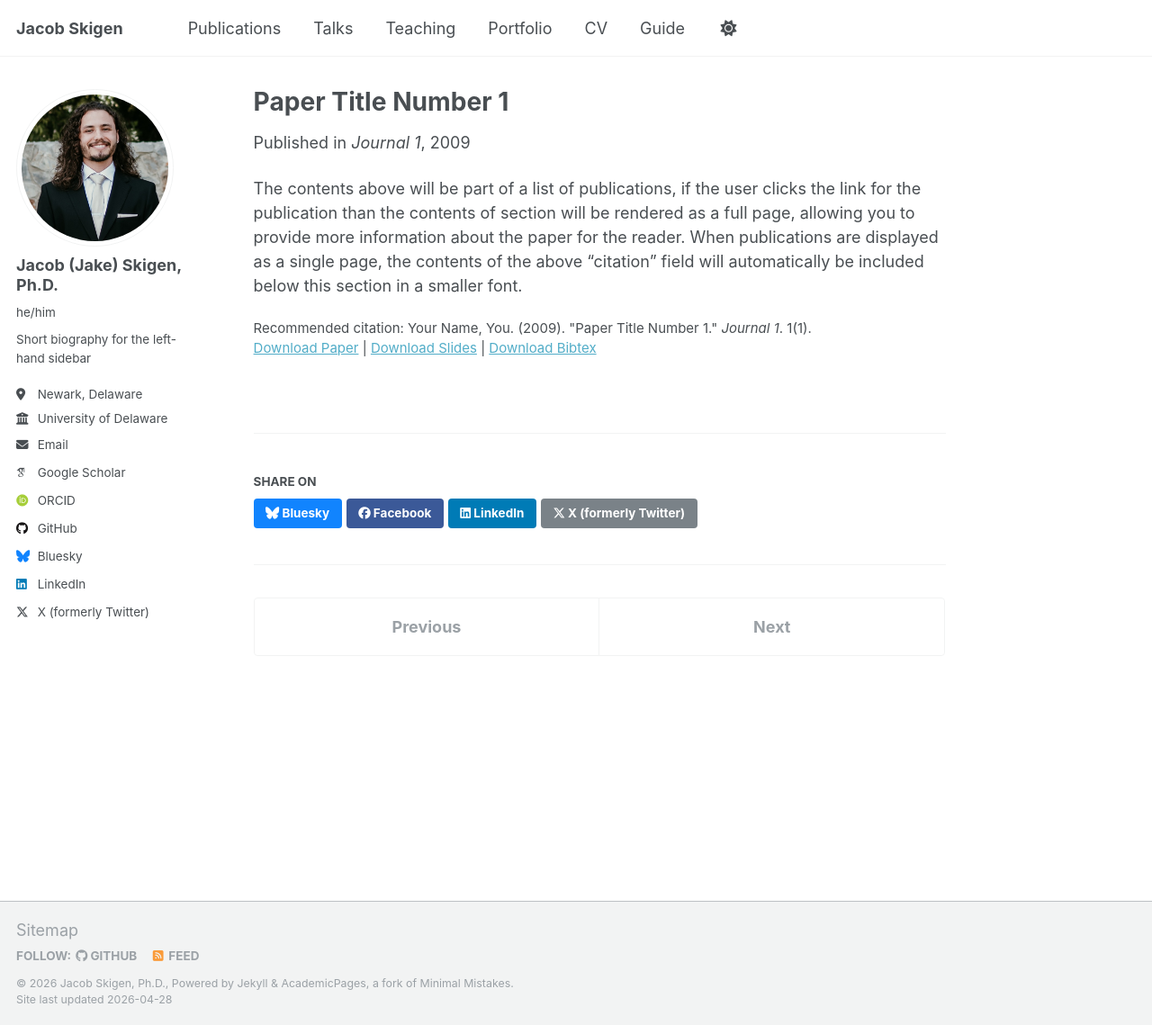
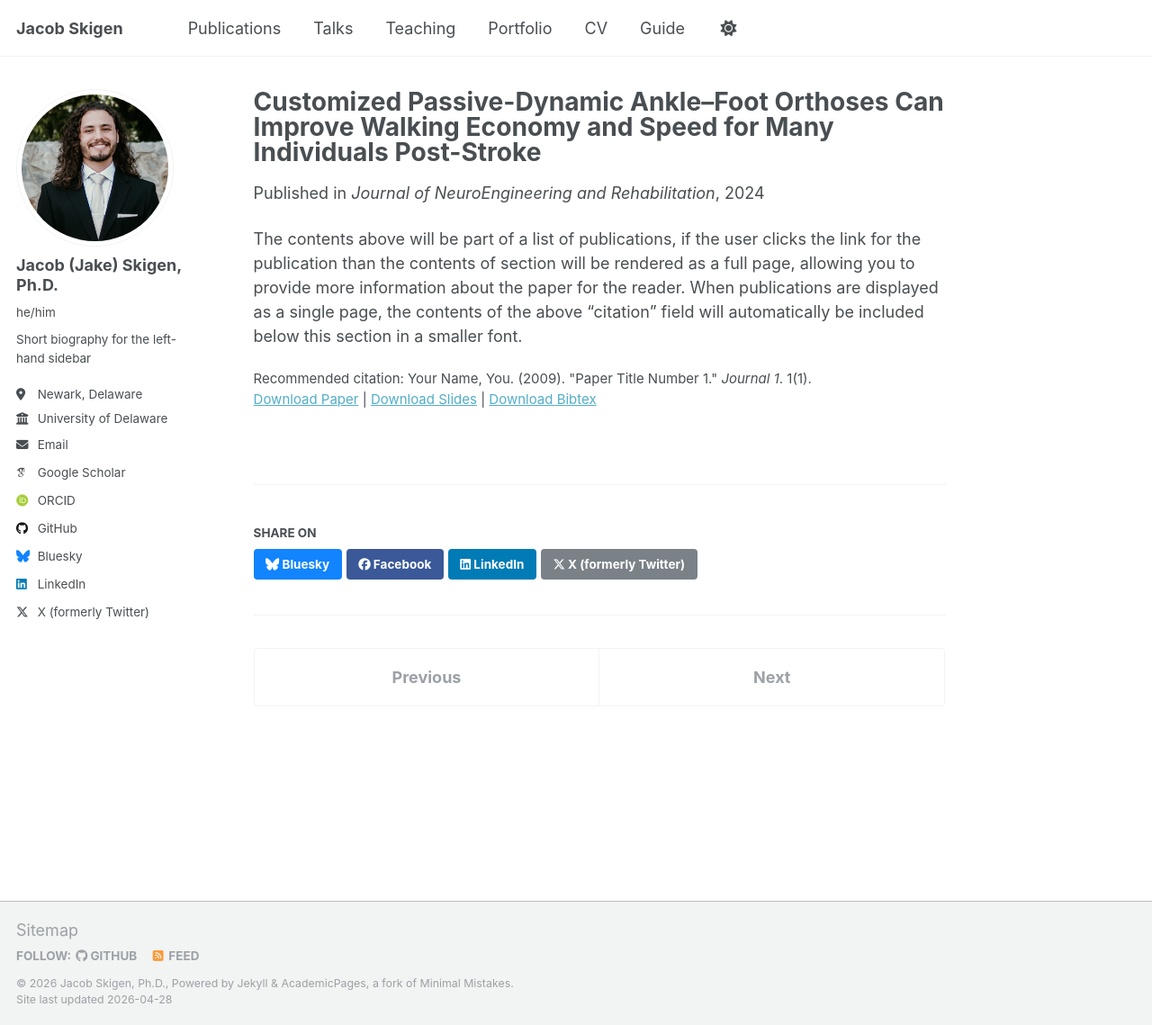
Before and after one commit to JacobSkigen/JacobSkigen.github.io, a Jekyll site: the page built from _publications/2009-10-01-paper-title-number-1.md, in a window 1280 px wide and 1139 px high. Shown: the whole window at 90% size. Built offline with Jekyll 4.4.1, drawn with Linux system fonts in a browser that asks for light colours; some web fonts are replaced; a script that is not in the unit is left out.

Commit message:
Update 2009-10-01-paper-title-number-1.md

```diff
--- a/_publications/2009-10-01-paper-title-number-1.md
+++ b/_publications/2009-10-01-paper-title-number-1.md
@@ -1,11 +1,11 @@
 ---
-title: "Paper Title Number 1"
+title: "Customized Passive-Dynamic Ankle–Foot Orthoses Can Improve Walking Economy and Speed for Many Individuals Post-Stroke"
 collection: publications
 category: manuscripts
 permalink: /publication/2009-10-01-paper-title-number-1
 excerpt: 'This paper is about the number 1. The number 2 is left for future work.'
-date: 2009-10-01
-venue: 'Journal 1'
+date: 2024-07-29
+venue: 'Journal of NeuroEngineering and Rehabilitation'
 slidesurl: 'http://academicpages.github.io/files/slides1.pdf'
 paperurl: 'http://academicpages.github.io/files/paper1.pdf'
 bibtexurl: 'http://academicpages.github.io/files/bibtex1.bib'
```
